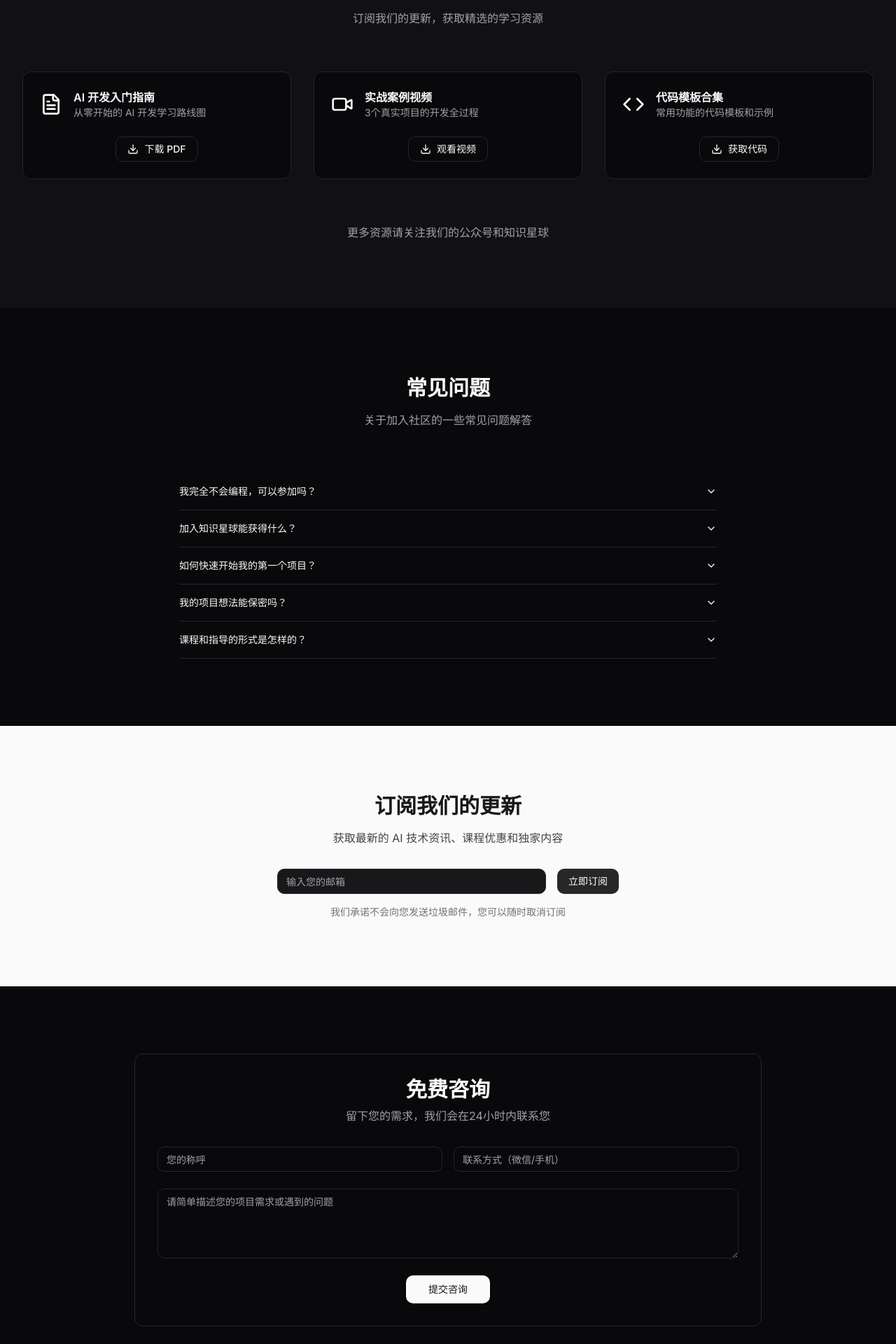
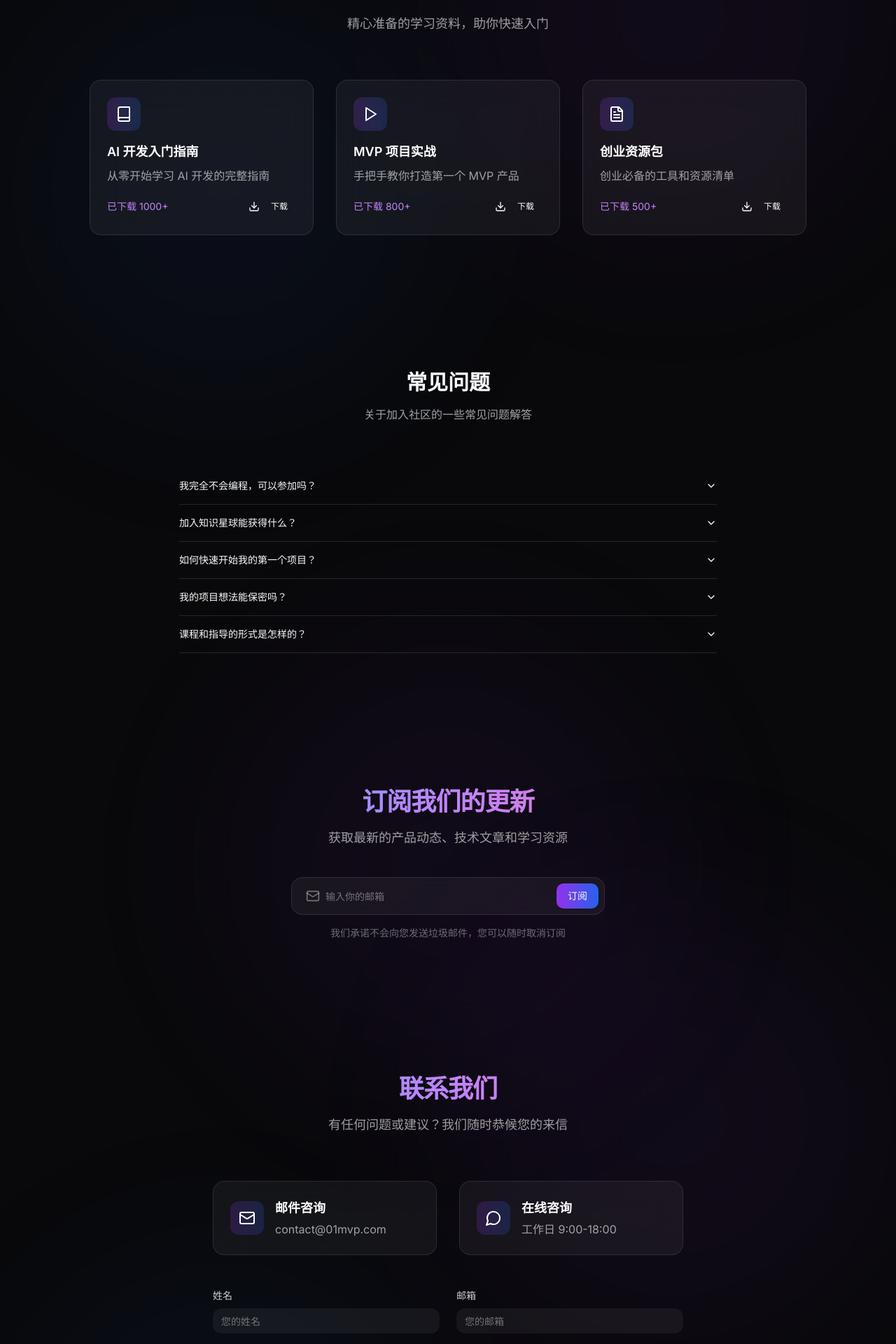
Before and after one commit to 01MVP/demo-web, a Next.js app: page / in a window 1280 px wide. Shown: the part 3700-5620 px from the top of the page at 70% size. Built offline with nearby package versions, Linux system fonts and the light colour scheme.

Commit message:
第 9 次对话

```diff
--- a/components/home/contact-form.tsx
+++ b/components/home/contact-form.tsx
@@ -1,50 +1,103 @@
 import { Button } from "@/components/ui/button"
 import { Input } from "@/components/ui/input"
 import { Textarea } from "@/components/ui/textarea"
-import { useToast } from "@/hooks/use-toast"
+import { Send, Mail, Phone, MessageCircle } from "lucide-react"
 
 export function ContactForm() {
-  const { toast } = useToast()
+  return (
+    <div className="relative py-24">
+      {/* 背景效果 */}
+      <div className="absolute inset-0 bg-grid opacity-10" />
+      <div className="absolute -top-40 right-0 h-[40rem] w-[40rem] rounded-full bg-purple-600/30 blur-[128px] opacity-20" />
+      <div className="absolute -bottom-40 left-0 h-[40rem] w-[40rem] rounded-full bg-blue-600/30 blur-[128px] opacity-20" />
 
-  const handleSubmit = (e: React.FormEvent) => {
-    e.preventDefault()
-    toast({
-      title: "提交成功",
-      description: "我们会尽快与您联系！",
-    })
-  }
+      <div className="relative mx-auto max-w-7xl px-6 lg:px-8">
+        <div className="mx-auto max-w-4xl text-center">
+          <h2 className="text-3xl font-bold tracking-tight sm:text-4xl bg-gradient-to-r from-blue-400 via-purple-400 to-pink-400 bg-clip-text text-transparent">
+            联系我们
+          </h2>
+          <p className="mt-4 text-lg leading-8 text-white/60">
+            有任何问题或建议？我们随时恭候您的来信
+          </p>
+        </div>
 
-  return (
-    <section className="container py-24">
-      <div className="mx-auto max-w-4xl">
-        <div className="rounded-lg border bg-card p-8">
-          <h2 className="text-3xl font-bold text-center">免费咨询</h2>
-          <p className="mt-2 text-center text-muted-foreground">
-            留下您的需求，我们会在24小时内联系您
-          </p>
-          <form onSubmit={handleSubmit} className="mt-8 space-y-6">
-            <div className="grid gap-4 sm:grid-cols-2">
-              <div className="space-y-2">
-                <Input placeholder="您的称呼" />
-              </div>
-              <div className="space-y-2">
-                <Input placeholder="联系方式（微信/手机）" />
+        <div className="mx-auto mt-16 max-w-2xl">
+          <div className="grid grid-cols-1 gap-8 sm:grid-cols-2">
+            <div className="rounded-2xl border border-white/10 bg-white/5 p-6 backdrop-blur-xl">
+              <div className="flex items-center">
+                <div className="flex h-12 w-12 items-center justify-center rounded-lg bg-gradient-to-r from-purple-600/20 to-blue-600/20">
+                  <Mail className="h-6 w-6 text-white" />
+                </div>
+                <div className="ml-4">
+                  <h3 className="text-lg font-semibold text-white">邮件咨询</h3>
+                  <p className="mt-1 text-white/60">contact@01mvp.com</p>
+                </div>
               </div>
             </div>
-            <div className="space-y-2">
+
+            <div className="rounded-2xl border border-white/10 bg-white/5 p-6 backdrop-blur-xl">
+              <div className="flex items-center">
+                <div className="flex h-12 w-12 items-center justify-center rounded-lg bg-gradient-to-r from-purple-600/20 to-blue-600/20">
+                  <MessageCircle className="h-6 w-6 text-white" />
+                </div>
+                <div className="ml-4">
+                  <h3 className="text-lg font-semibold text-white">在线咨询</h3>
+                  <p className="mt-1 text-white/60">工作日 9:00-18:00</p>
+                </div>
+              </div>
+            </div>
+          </div>
+
+          <form className="mt-12 space-y-8">
+            <div className="grid grid-cols-1 gap-6 sm:grid-cols-2">
+              <div>
+                <label htmlFor="name" className="block text-sm font-medium text-white/80">
+                  姓名
+                </label>
+                <Input
+                  type="text"
+                  id="name"
+                  className="mt-2 block w-full rounded-lg border-0 bg-white/5 text-white placeholder:text-white/40 focus:ring-2 focus:ring-purple-500"
+                  placeholder="您的姓名"
+                />
+              </div>
+              <div>
+                <label htmlFor="email" className="block text-sm font-medium text-white/80">
+                  邮箱
+                </label>
+                <Input
+                  type="email"
+                  id="email"
+                  className="mt-2 block w-full rounded-lg border-0 bg-white/5 text-white placeholder:text-white/40 focus:ring-2 focus:ring-purple-500"
+                  placeholder="您的邮箱"
+                />
+              </div>
+            </div>
+
+            <div>
+              <label htmlFor="message" className="block text-sm font-medium text-white/80">
+                留言内容
+              </label>
               <Textarea
-                placeholder="请简单描述您的项目需求或遇到的问题"
-                className="min-h-[100px]"
+                id="message"
+                rows={6}
+                className="mt-2 block w-full rounded-lg border-0 bg-white/5 text-white placeholder:text-white/40 focus:ring-2 focus:ring-purple-500"
+                placeholder="请输入您的留言内容..."
               />
             </div>
-            <div className="flex justify-center">
-              <Button type="submit" size="lg">
-                提交咨询
+
+            <div className="flex justify-end">
+              <Button
+                type="submit"
+                className="bg-gradient-to-r from-purple-600 to-blue-600 text-white hover:from-purple-700 hover:to-blue-700"
+              >
+                <Send className="mr-2 h-4 w-4" />
+                发送留言
               </Button>
             </div>
           </form>
         </div>
       </div>
-    </section>
+    </div>
   )
 }
--- a/components/home/newsletter.tsx
+++ b/components/home/newsletter.tsx
@@ -1,40 +1,56 @@
 import { Button } from "@/components/ui/button"
 import { Input } from "@/components/ui/input"
-import { useToast } from "@/hooks/use-toast"
-import { AnimatedSection } from "@/components/ui/animated-section"
+import { Mail } from "lucide-react"
 
 export function Newsletter() {
-  const { toast } = useToast()
+  return (
+    <div className="relative py-24">
+      {/* 背景效果 */}
+      <div className="absolute inset-0 bg-grid opacity-10" />
+      <div className="absolute top-1/2 left-1/2 -translate-x-1/2 -translate-y-1/2">
+        <div className="h-[40rem] w-[40rem] rounded-full bg-purple-600/30 blur-[128px] opacity-20" />
+      </div>
 
-  const handleSubmit = (e: React.FormEvent) => {
-    e.preventDefault()
-    toast({
-      title: "订阅成功",
-      description: "感谢订阅！我们会定期发送最新资讯给您",
-    })
-  }
+      <div className="relative mx-auto max-w-7xl px-6 lg:px-8">
+        <div className="mx-auto max-w-4xl text-center">
+          <h2 className="text-3xl font-bold tracking-tight sm:text-4xl bg-gradient-to-r from-blue-400 via-purple-400 to-pink-400 bg-clip-text text-transparent">
+            订阅我们的更新
+          </h2>
+          <p className="mt-4 text-lg leading-8 text-white/60">
+            获取最新的产品动态、技术文章和学习资源
+          </p>
+        </div>
 
-  return (
-    <section className="container py-24 bg-primary text-primary-foreground">
-      <AnimatedSection>
-        <div className="mx-auto max-w-4xl text-center">
-          <h2 className="text-3xl font-bold">订阅我们的更新</h2>
-          <p className="mt-4 text-primary-foreground/80">
-            获取最新的 AI 技术资讯、课程优惠和独家内容
-          </p>
-          <form onSubmit={handleSubmit} className="mt-8 flex gap-4 justify-center">
-            <Input
-              type="email"
-              placeholder="输入您的邮箱"
-              className="max-w-sm bg-primary-foreground text-primary"
-            />
-            <Button variant="secondary">立即订阅</Button>
-          </form>
-          <p className="mt-4 text-sm text-primary-foreground/60">
+        <form className="mx-auto mt-10 max-w-md">
+          <div className="relative rounded-2xl border border-white/10 bg-white/5 p-2 backdrop-blur-xl">
+            <div className="flex gap-2">
+              <div className="relative flex-grow">
+                <div className="pointer-events-none absolute inset-y-0 left-0 flex items-center pl-3">
+                  <Mail className="h-5 w-5 text-white/40" />
+                </div>
+                <Input
+                  type="email"
+                  placeholder="输入你的邮箱"
+                  className="block w-full rounded-lg border-0 bg-transparent pl-10 text-white placeholder:text-white/40 focus:ring-2 focus:ring-purple-500"
+                />
+              </div>
+              <Button
+                type="submit"
+                className="shrink-0 bg-gradient-to-r from-purple-600 to-blue-600 text-white hover:from-purple-700 hover:to-blue-700"
+              >
+                订阅
+              </Button>
+            </div>
+
+            {/* 发光效果 */}
+            <div className="absolute -inset-0.5 rounded-2xl bg-gradient-to-r from-purple-600/50 to-blue-600/50 opacity-0 blur transition-opacity duration-300 group-hover:opacity-100" />
+          </div>
+
+          <p className="mt-4 text-center text-sm text-white/40">
             我们承诺不会向您发送垃圾邮件，您可以随时取消订阅
           </p>
-        </div>
-      </AnimatedSection>
-    </section>
+        </form>
+      </div>
+    </div>
   )
 }
--- a/components/home/resources.tsx
+++ b/components/home/resources.tsx
@@ -1,82 +1,80 @@
 import { Button } from "@/components/ui/button"
-import { Card, CardContent, CardFooter, CardHeader } from "@/components/ui/card"
-import { Download, FileText, Video, Code } from "lucide-react"
-import { AnimatedSection } from "@/components/ui/animated-section"
-import { useToast } from "@/hooks/use-toast"
+import { Download, FileText, Play, Book } from "lucide-react"
 
 const resources = [
   {
     title: "AI 开发入门指南",
-    description: "从零开始的 AI 开发学习路线图",
-    icon: FileText,
-    downloadText: "下载 PDF",
+    description: "从零开始学习 AI 开发的完整指南",
+    icon: Book,
+    downloads: "1000+",
   },
   {
-    title: "实战案例视频",
-    description: "3个真实项目的开发全过程",
-    icon: Video,
-    downloadText: "观看视频",
+    title: "MVP 项目实战",
+    description: "手把手教你打造第一个 MVP 产品",
+    icon: Play,
+    downloads: "800+",
   },
   {
-    title: "代码模板合集",
-    description: "常用功能的代码模板和示例",
-    icon: Code,
-    downloadText: "获取代码",
+    title: "创业资源包",
+    description: "创业必备的工具和资源清单",
+    icon: FileText,
+    downloads: "500+",
   },
 ]
 
 export function Resources() {
-  const { toast } = useToast()
+  return (
+    <div className="relative py-24">
+      {/* 背景效果 */}
+      <div className="absolute inset-0 bg-grid opacity-10" />
+      <div className="absolute -top-40 right-0 h-[40rem] w-[40rem] rounded-full bg-purple-600/30 blur-[128px] opacity-20" />
+      <div className="absolute -bottom-40 left-0 h-[40rem] w-[40rem] rounded-full bg-blue-600/30 blur-[128px] opacity-20" />
 
-  const handleDownload = () => {
-    toast({
-      title: "订阅成功",
-      description: "资源下载链接已发送到您的邮箱",
-    })
-  }
-
-  return (
-    <section className="container py-24 bg-muted/30">
-      <AnimatedSection>
+      <div className="relative mx-auto max-w-7xl px-6 lg:px-8">
         <div className="mx-auto max-w-4xl text-center">
-          <h2 className="text-3xl font-bold">免费学习资源</h2>
-          <p className="mt-4 text-muted-foreground">
-            订阅我们的更新，获取精选的学习资源
+          <h2 className="text-3xl font-bold tracking-tight sm:text-4xl bg-gradient-to-r from-blue-400 via-purple-400 to-pink-400 bg-clip-text text-transparent">
+            免费学习资源
+          </h2>
+          <p className="mt-4 text-lg leading-8 text-white/60">
+            精心准备的学习资料，助你快速入门
           </p>
         </div>
-        <div className="mt-16 grid gap-8 md:grid-cols-2 lg:grid-cols-3">
+
+        <div className="mx-auto mt-16 grid max-w-5xl grid-cols-1 gap-8 sm:grid-cols-2 lg:grid-cols-3">
           {resources.map((resource) => (
-            <Card key={resource.title} className="bg-background">
-              <CardHeader>
-                <div className="flex items-center gap-4">
-                  <resource.icon className="h-8 w-8 text-primary" />
-                  <div>
-                    <h3 className="font-semibold">{resource.title}</h3>
-                    <p className="text-sm text-muted-foreground">
-                      {resource.description}
-                    </p>
-                  </div>
+            <div
+              key={resource.title}
+              className="group relative overflow-hidden rounded-2xl border border-white/10 bg-white/5 p-6 backdrop-blur-xl transition-all duration-300 hover:border-white/20 hover:bg-white/10"
+            >
+              <div className="relative z-10">
+                <div className="flex h-12 w-12 items-center justify-center rounded-lg bg-gradient-to-r from-purple-600/20 to-blue-600/20 backdrop-blur-xl">
+                  <resource.icon className="h-6 w-6 text-white" />
                 </div>
-              </CardHeader>
-              <CardContent className="flex justify-center">
-                <Button
-                  variant="outline"
-                  className="gap-2"
-                  onClick={handleDownload}
-                >
-                  <Download className="h-4 w-4" />
-                  {resource.downloadText}
-                </Button>
-              </CardContent>
-            </Card>
+                <h3 className="mt-4 text-lg font-semibold text-white">
+                  {resource.title}
+                </h3>
+                <p className="mt-2 text-white/60">{resource.description}</p>
+                <div className="mt-4 flex items-center justify-between">
+                  <span className="text-sm text-purple-400">
+                    已下载 {resource.downloads}
+                  </span>
+                  <Button
+                    size="sm"
+                    variant="ghost"
+                    className="text-white hover:bg-white/10"
+                  >
+                    <Download className="mr-2 h-4 w-4" />
+                    下载
+                  </Button>
+                </div>
+              </div>
+
+              {/* 悬停时显示的装饰性边框 */}
+              <div className="absolute inset-0 rounded-2xl bg-gradient-to-r from-purple-600/20 to-blue-600/20 opacity-0 blur transition-opacity duration-300 group-hover:opacity-100" />
+            </div>
           ))}
         </div>
-        <div className="mt-16 text-center">
-          <p className="text-muted-foreground">
-            更多资源请关注我们的公众号和知识星球
-          </p>
-        </div>
-      </AnimatedSection>
-    </section>
+      </div>
+    </div>
   )
 }
```
Also changed, not shown: 1 other file (tests, documents, lock files or other folders).
